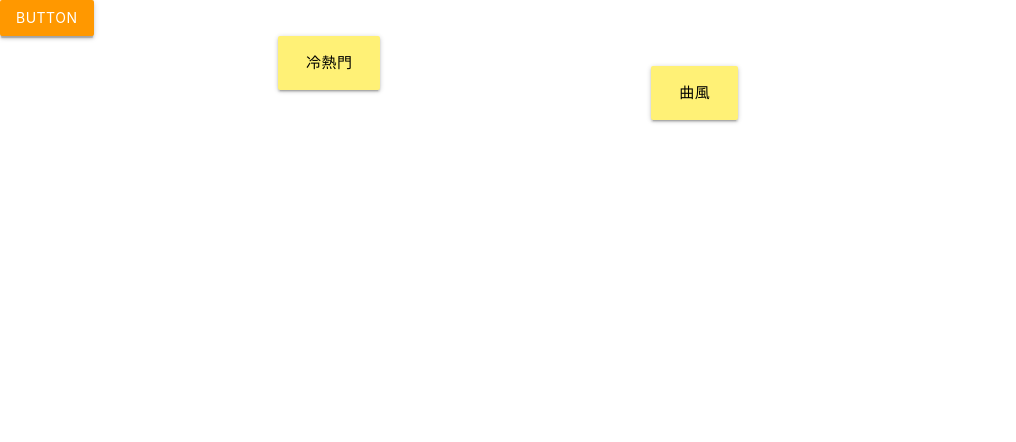
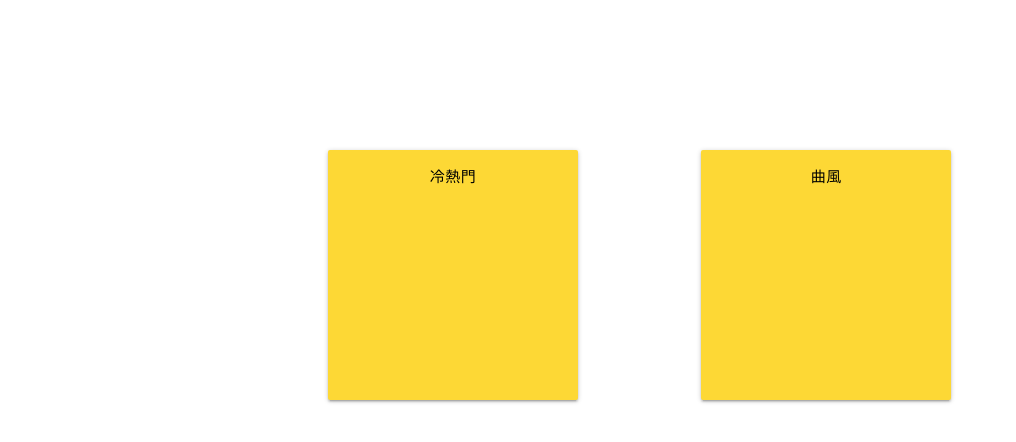
Before and after one commit to we-are-group-10/MusicProject, a Django app: page / in a window 1280 px wide. Shown: the top 442 px of the page, without its empty margins (0-1016 px from the left). Run offline with Django 3.2, Linux system fonts and the light colour scheme.

Commit message:
Adjust the size & position &color of button

```diff
--- a/static/stylesheets/home.css
+++ b/static/stylesheets/home.css
@@ -3,14 +3,22 @@ html, body {
 }
 
 #popular {
-    position: absolute;
-    color:
-    margin-top: 30px;
+    position: relative;
+    width:250px;
+    height:250px;
+    top: 150px;
+    left: 50px;
+    right:50px;
+
 }
+
 #style {
-    position: absolute;
-    margin-top: 30px;
-
+    position: relative;
+    width:250px;
+    height:250px;
+    top: 150px;
+    left: 50px;
+    right:50px;
 }
 /* #hi {
     background-color: blue;
--- a/templates/home.html
+++ b/templates/home.html
@@ -13,7 +13,6 @@
   </head>
 
 <body>
-  <a class="waves-effect waves-light btn orange">button</a>
   <!-- 讓版面可自動縮放大小  -->
   <div class="container">
     <!-- 留邊 -->
@@ -28,13 +27,14 @@
     <div id = "btn-box" class="row">
         <div class="col s12 m4 l1"></div>
         <div class="col s12 m4 l5.5">
-            <a id="popular" class="waves-effect waves-light btn-large yellow lighten-2">
+            <a id="popular" class="waves-effect waves-light btn-large yellow darken-1">
               <span id = "p-word" class="black-text">冷熱門</span>
+              </span>
             </a>
         </div>
         <div class="col s12 m4 l1"></div>
         <div class="col s12 m4 l5.5">
-            <a id="style" class="waves-effect waves-light btn-large yellow lighten-2">
+            <a id="style" class="waves-effect waves-light btn-large yellow darken-1">
                 <span id = "s-word" class="black-text">曲風</span>
             </a>
         </div>
```
